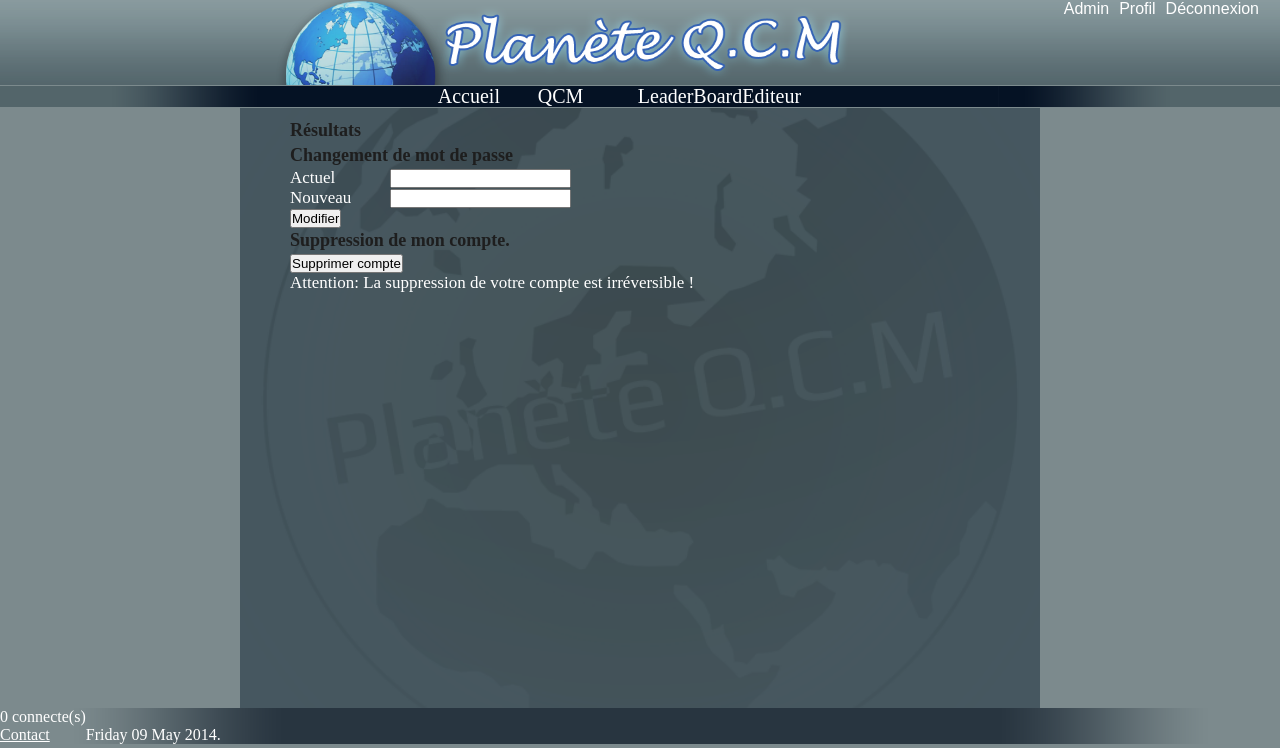
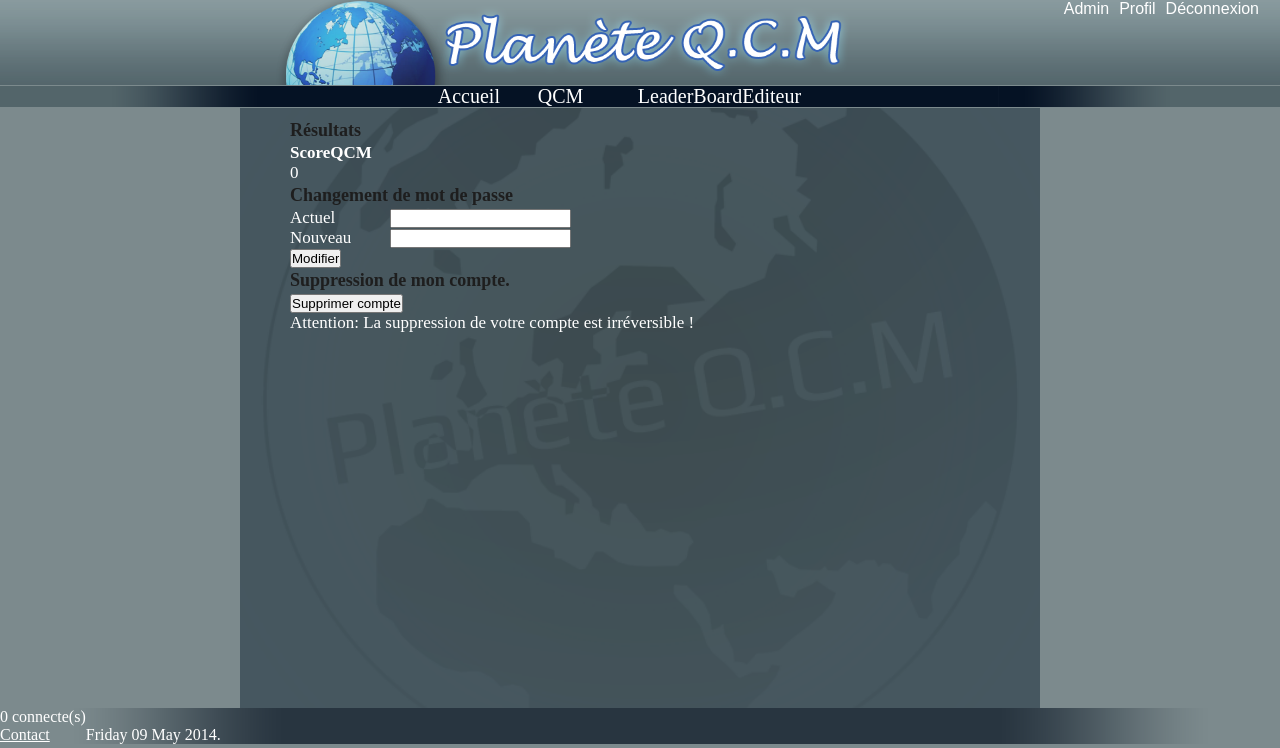
Before and after one commit to Lunamorg/PlaneteQCM, a PHP site: page /profil.php in a window 1280 px wide. Shown: the top 748 px of the page. Run offline with PHP 8.4, Linux system fonts and the light colour scheme; the visitor is signed in with stand-in values (Sample User, id 1); data that the repository does not hold is empty.

Commit message:
Ajout des scores

```diff
--- a/profil.php
+++ b/profil.php
@@ -18,6 +18,22 @@
   <div class="IMG_FOND">
     <div class="CORPS">
       <h4>Résultats</h4>
+      <?php
+      include_once("fonction.php");
+      connexion("projet");
+      $donnee = selectionner("planeteqcm", array("qcm", "bonreponse"), array("pseudo" => $_SESSION['pseudo']));
+      deconnexion();
+      ?>
+      <table>
+        <thead>
+          <th>Score</th>
+          <th>QCM</th>
+        </thead>
+          <tr>
+            <td><?php echo prcent($donnee['bonreponse'], $donnee['qcm']*10)?></td>
+            <td><?php echo $donnee['qcm']?></td>
+          </tr>
+      </table>
       <?php echo "<form method='post' action='traitement.php?type=modmdp&pseudo=". $_SESSION['pseudo'] ."'>"; ?>
       <h4>Changement de mot de passe</h4>
       <label>Actuel</label><input type="password" name="amdp" id="amdp"/><br/>
```
